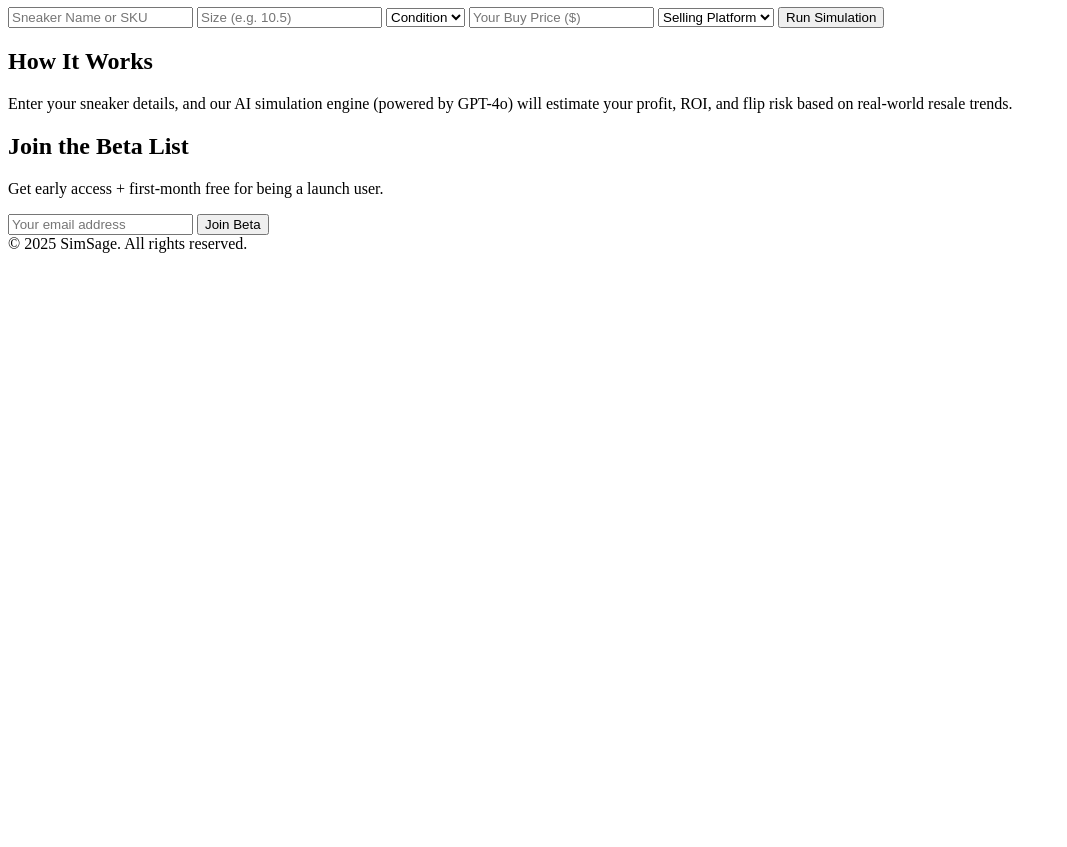
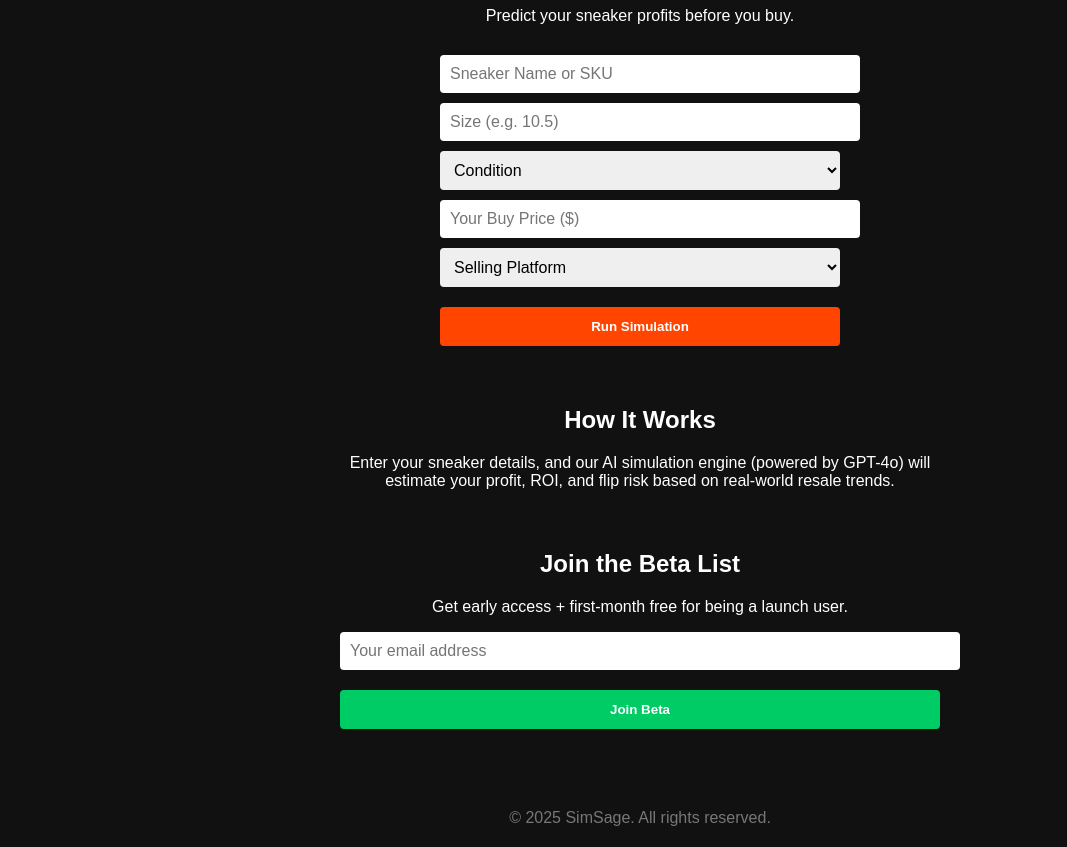
Before and after one commit to Mordrauk/sneakerflipsim, a plain HTML site: page index.html in a window 1280 px wide. Shown: the part 93-940 px from the top of the page, without its empty margins (0-1067 px from the left). Before the commit the page ends 800 px from the top, so only its background shows below. Drawn offline with Linux system fonts and the light colour scheme.

Commit message:
Fix: add missing stylesheet link to head

```diff
--- a/index.html
+++ b/index.html
@@ -1,3 +1,11 @@
+<!DOCTYPE html>
+<html lang="en">
+<head>
+  <meta charset="UTF-8" />
+  <meta name="viewport" content="width=device-width, initial-scale=1.0" />
+  <title>SneakerFlipSim</title>
+  <link rel="stylesheet" href="/css/styles.css">
+</head>
 <body>
   <div class="page-wrapper">
 
@@ -41,5 +49,6 @@
 
   </div>
 
-  <script src="js/app.js"></script>
+  <script src="/js/app.js"></script>
 </body>
+</html>
```
